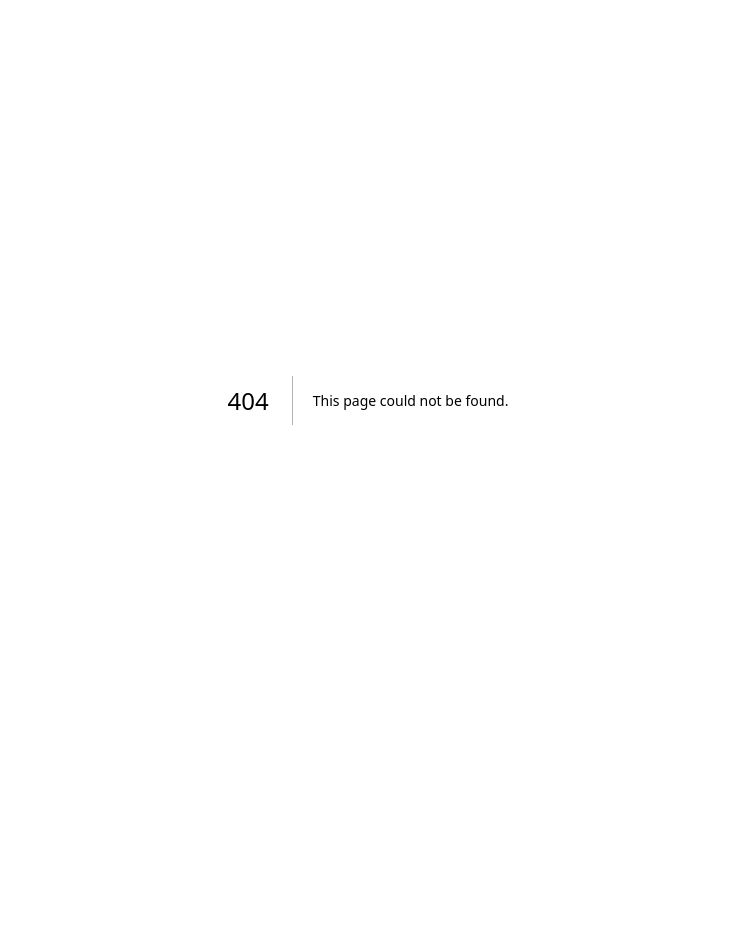
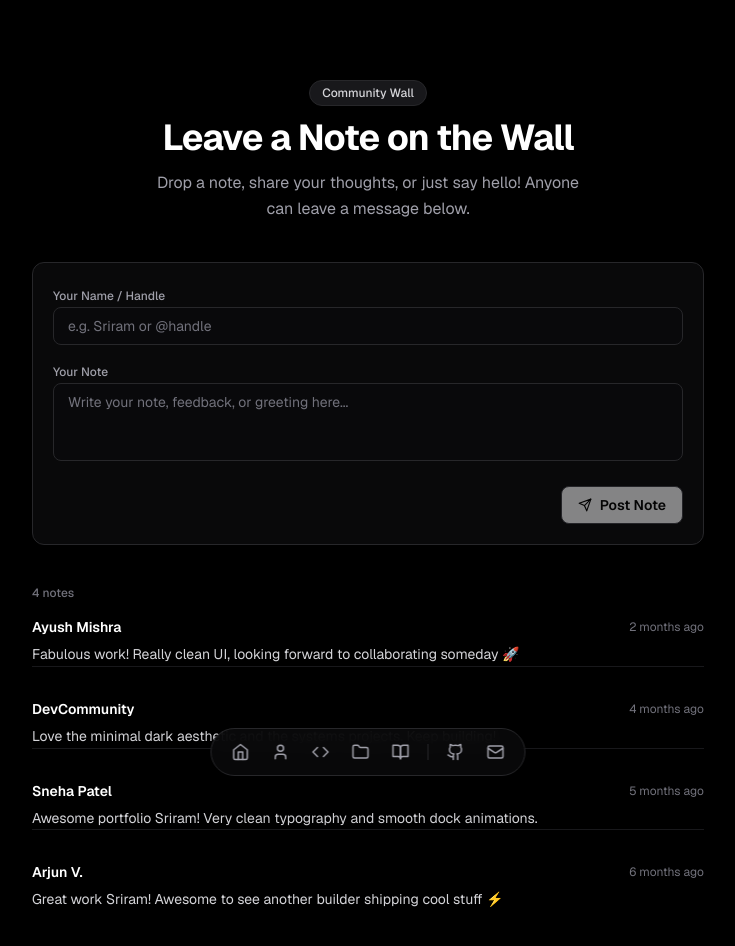
Before and after one commit to Sriram-Nambiar/sriramnambiar, a Next.js app: page /wall in a window 1280 px wide. Before the commit this address had no page. Shown: the top 946 px of the page, without its empty margins (272-1007 px from the left). Before the commit the page ends 800 px from the top, so only its background shows below. Built offline with nearby package versions, Linux system fonts and the light colour scheme.

Commit message:
Rename feature to Community Wall (/wall)

```diff
--- a/app/guestbook/page.tsx
+++ b/app/wall/page.tsx
@@ -1,18 +1,17 @@
 "use client";
 
 import React, { useState, useEffect } from "react";
-import Link from "next/link";
 import Dock from "@/components/Dock";
 import { SendIcon } from "@/components/Icons";
 
-interface GuestbookEntry {
+interface WallEntry {
   id: string;
   name: string;
   message: string;
   date: string;
 }
 
-const initialEntries: GuestbookEntry[] = [
+const initialEntries: WallEntry[] = [
   {
     id: "1",
     name: "Ayush Mishra",
@@ -39,15 +38,15 @@ const initialEntries: GuestbookEntry[] = [
   },
 ];
 
-export default function GuestbookPage() {
-  const [entries, setEntries] = useState<GuestbookEntry[]>(initialEntries);
+export default function CommunityWallPage() {
+  const [entries, setEntries] = useState<WallEntry[]>(initialEntries);
   const [name, setName] = useState("");
   const [message, setMessage] = useState("");
   const [isSubmitting, setIsSubmitting] = useState(false);
 
   useEffect(() => {
     try {
-      const saved = localStorage.getItem("sriram_guestbook_entries");
+      const saved = localStorage.getItem("sriram_wall_entries");
       if (saved) {
         const parsed = JSON.parse(saved);
         if (Array.isArray(parsed) && parsed.length > 0) {
@@ -55,7 +54,7 @@ export default function GuestbookPage() {
         }
       }
     } catch {
-      // Fallback to initial
+      // Fallback
     }
   }, []);
 
@@ -65,7 +64,7 @@ export default function GuestbookPage() {
 
     setIsSubmitting(true);
 
-    const newEntry: GuestbookEntry = {
+    const newEntry: WallEntry = {
       id: Date.now().toString(),
       name: name.trim(),
       message: message.trim(),
@@ -76,9 +75,9 @@ export default function GuestbookPage() {
     setEntries(updated);
 
     try {
-      localStorage.setItem("sriram_guestbook_entries", JSON.stringify(updated));
+      localStorage.setItem("sriram_wall_entries", JSON.stringify(updated));
     } catch {
-      // Ignore storage errors
+      // Ignore
     }
 
     setName("");
@@ -92,13 +91,13 @@ export default function GuestbookPage() {
         {/* Header */}
         <div className="text-center space-y-3">
           <div className="inline-block rounded-full border border-zinc-800 bg-zinc-900 px-3 py-1 text-xs font-medium text-zinc-300">
-            Guestbook
+            Community Wall
           </div>
           <h1 className="text-3xl sm:text-4xl font-bold tracking-tight text-white">
-            Sign My Guestbook
+            Leave a Note on the Wall
           </h1>
           <p className="text-sm sm:text-base text-zinc-400 max-w-md mx-auto leading-relaxed">
-            Leave a message, share your thoughts, or just say hello! Leave your mark in the guestbook below.
+            Drop a note, share your thoughts, or just say hello! Anyone can leave a message below.
           </p>
         </div>
 
@@ -124,7 +123,7 @@ export default function GuestbookPage() {
 
           <div className="space-y-1">
             <label htmlFor="message" className="text-xs font-medium text-zinc-400">
-              Your Message
+              Your Note
             </label>
             <textarea
               id="message"
@@ -144,7 +143,7 @@ export default function GuestbookPage() {
               className="inline-flex items-center gap-2 rounded-lg border border-zinc-700 bg-white px-4 py-2 text-xs sm:text-sm font-semibold text-black transition hover:bg-zinc-200 disabled:opacity-50 disabled:cursor-not-allowed"
             >
               <SendIcon className="size-3.5" />
-              Sign Guestbook
+              Post Note
             </button>
           </div>
         </form>
@@ -152,7 +151,7 @@ export default function GuestbookPage() {
         {/* Entries List */}
         <div className="space-y-4">
           <div className="text-xs font-medium text-zinc-500">
-            {entries.length} {entries.length === 1 ? "entry" : "entries"}
+            {entries.length} {entries.length === 1 ? "note" : "notes"}
           </div>
 
           <div className="space-y-4 divide-y divide-zinc-900">
--- a/components/Dock.tsx
+++ b/components/Dock.tsx
@@ -92,7 +92,7 @@ const navItems = [
   { label: "About", href: "/#about", icon: UserIcon },
   { label: "Skills", href: "/#skills", icon: CodeIcon },
   { label: "Projects", href: "/#projects", icon: FolderIcon },
-  { label: "Guestbook", href: "/guestbook", icon: BookOpenIcon },
+  { label: "Community", href: "/wall", icon: BookOpenIcon },
 ];
 
 const socialItems = [
```
